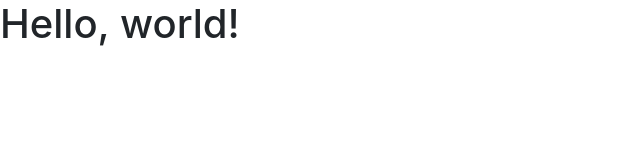
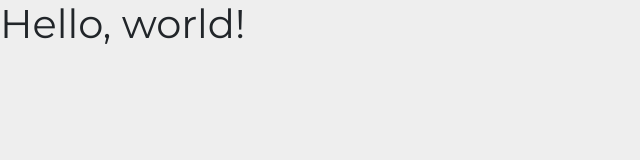
Before and after one commit to tacotruffles/bootstrap4-dashboard-pure-theme, a plain HTML site: page index.html in a window 1280 px wide. Shown: the whole page, without its empty margins (0-640 px from the left). Drawn offline with nearby package versions, Linux system fonts and the light colour scheme.

Commit message:
Google fonts and stylesheet settings

```diff
--- a/index.html
+++ b/index.html
@@ -11,6 +11,7 @@
       crossorigin="anonymous">
    <link rel="stylesheet" href="https://use.fontawesome.com/releases/v5.1.1/css/all.css" integrity="sha384-O8whS3fhG2OnA5Kas0Y9l3cfpmYjapjI0E4theH4iuMD+pLhbf6JI0jIMfYcK3yZ"
       crossorigin="anonymous">
+   <link href="https://fonts.googleapis.com/css?family=Montserrat" rel="stylesheet">
    <link rel="stylesheet" href="style.css">
 
    <title>Bootstrap 4: Dashboard Pure Theme</title>
--- a/style.css
+++ b/style.css
@@ -0,0 +1,4 @@
+body {
+   font-family: 'Montserrat', sans-serif;
+   background: #eeeeee;
+}
```
